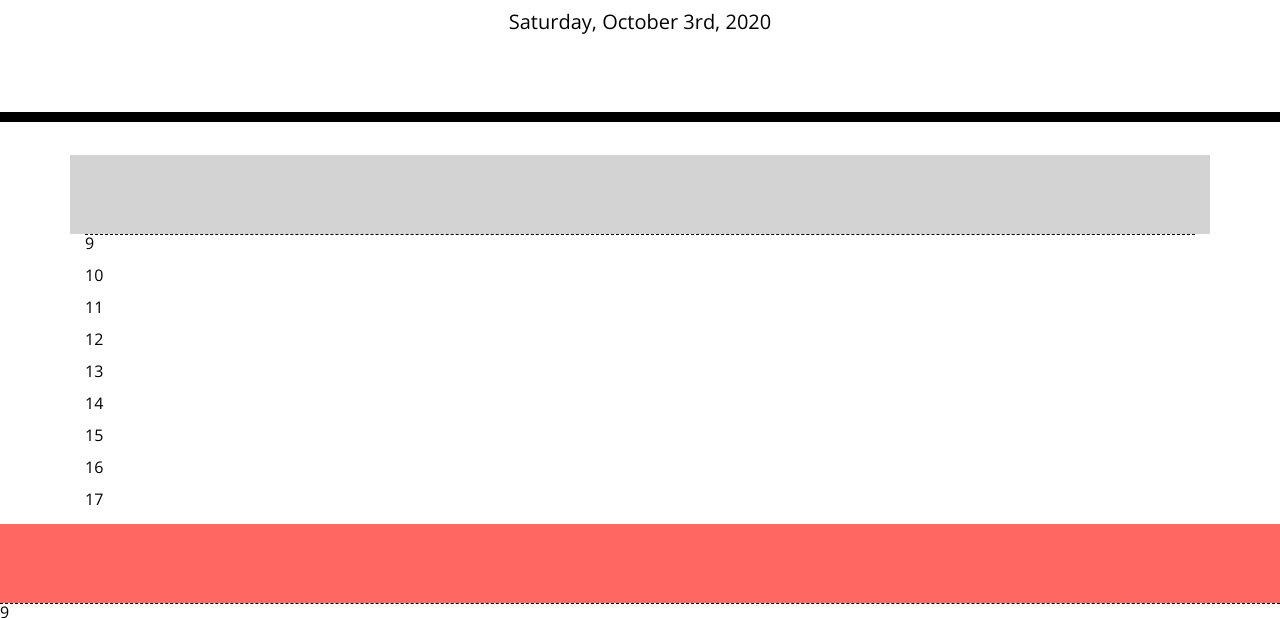
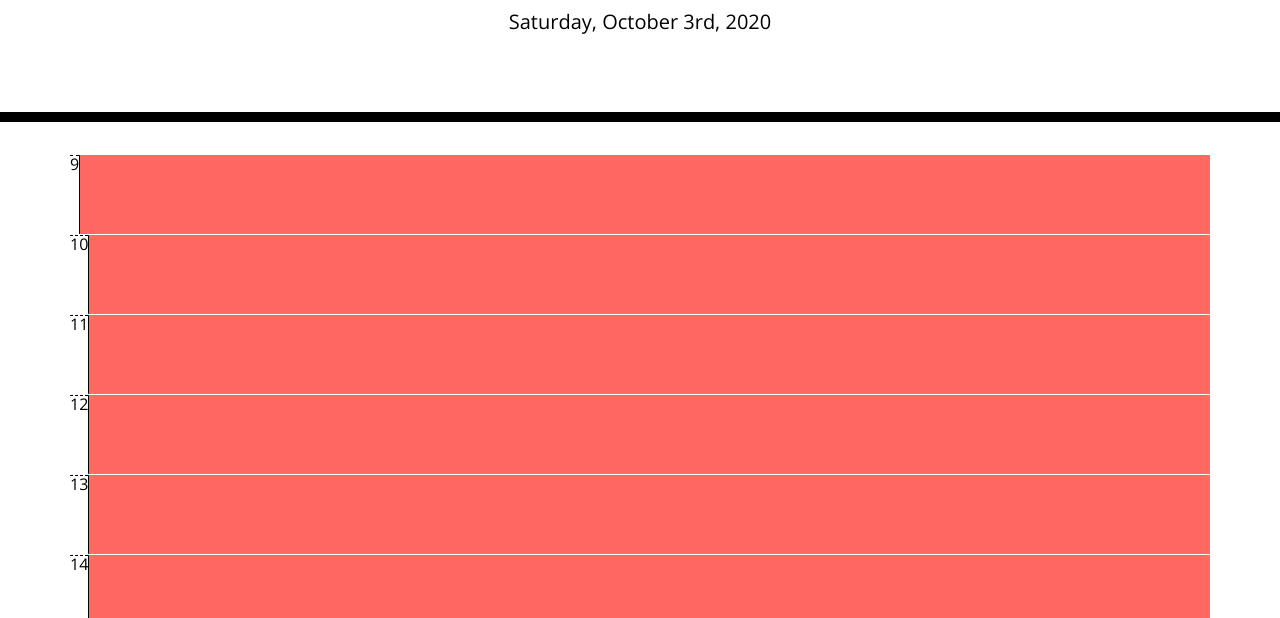
Before and after one commit to loisgabor/daily-planner, a plain HTML site: page index.html in a window 1280 px wide. Shown: the part 182-800 px from the top of the page. Drawn offline with nearby package versions, Linux system fonts and the light colour scheme.

Commit message:
created all the rows for the work hours

```diff
--- a/assets/script.js
+++ b/assets/script.js
@@ -20,17 +20,23 @@ $(document).ready(function () {
   // // Funtion Definitions
 
   for (var i = 0; i < workHours.length; i++) {
-    var hoursOfDay = $("<p>");
+    // var hoursOfDay = $("<p>");
 
-    hoursOfDay.attr("data-value", workHours[i]);
+    // hoursOfDay.attr("data-value", workHours[i]);
 
-    hoursOfDay.text(workHours[i]);
+    // hoursOfDay.text(workHours[i]);
 
-    $(".hour").append(hoursOfDay);
-    console.log(hoursOfDay);
+    // $(".hour").append(hoursOfDay);
+    // console.log(hoursOfDay);
+
+    const html = `<div class="row present">
+    <div class="hour">${workHours[i]}</div>
+    <div class="time-block textarea"></div>
+    <div class="saveBtn"></div>
+  </div>`;
 
     // Function Calls
-
+    $(".container").append(html);
     // Event Listener
   }
 });
--- a/index.html
+++ b/index.html
@@ -28,24 +28,23 @@
       <p class="lead">A simple calendar app for scheduling your work day</p>
       <p id="currentDay" class="lead"></p>
     </header>
-    <div class="container ">
-
-        <!-- Timeblocks go here -->
-      <div class="row past"></div>
+    <div class="container">
+      <!-- Timeblocks go here -->
+      <!-- <div class="row past">
         <div class="hour"></div>
         <div class="time-block textarea"></div>
         <div class="saveBtn"></div>
       </div>
-      <div class="row present"></div>
+      <div class="row present">
         <div class="hour"></div>
         <div class="time-block textarea"></div>
         <div class="saveBtn"></div>
       </div>
-      <div class="row future"></div>
+      <div class="row future">
         <div class="hour"></div>
         <div class="time-block textarea"></div>
         <div class="saveBtn"></div>
-      </div>
+      </div> -->
     </div>
 
     <script src="https://code.jquery.com/jquery-3.4.1.min.js"></script>
```
